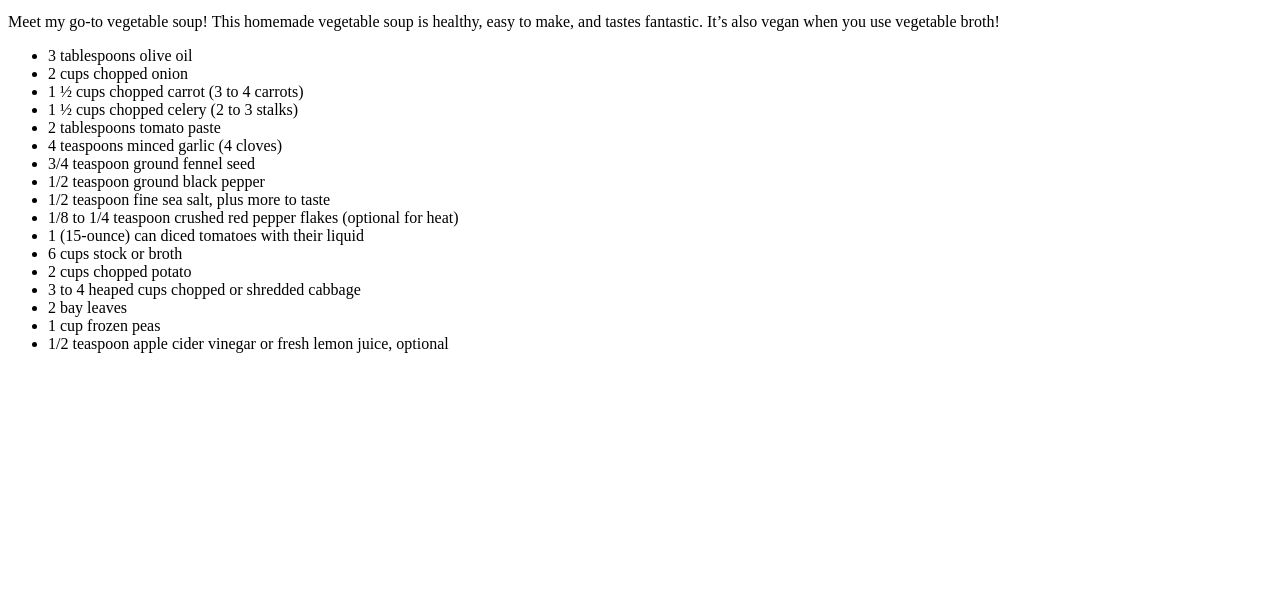
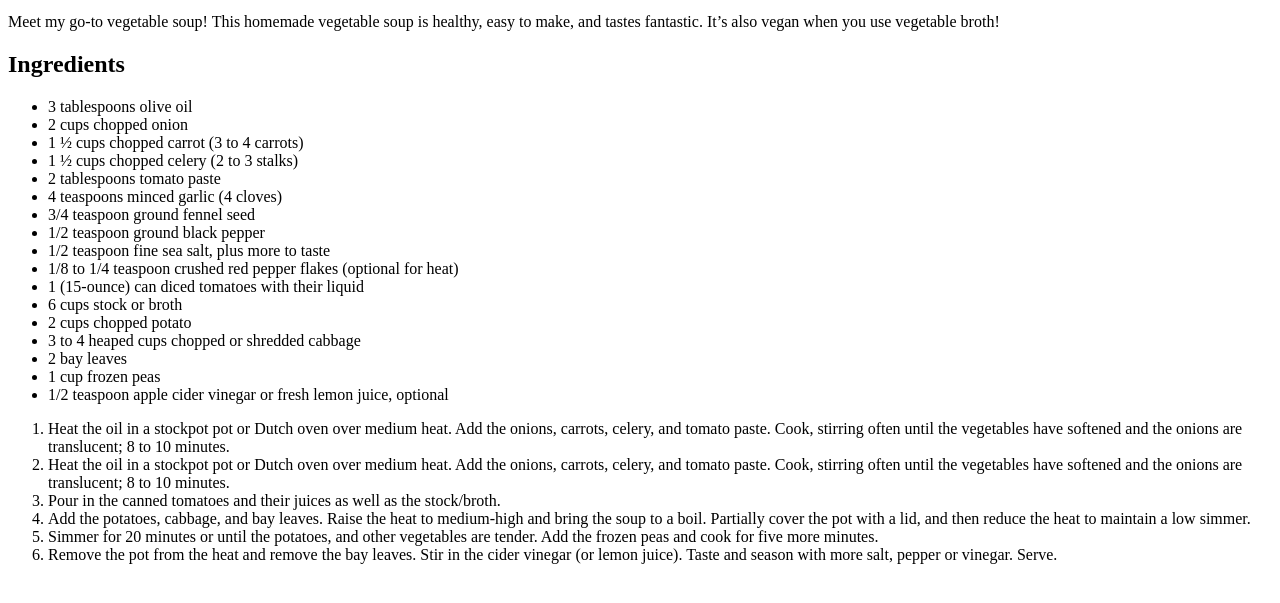
Before and after one commit to divyanshthinks/odin-recipes, a plain HTML site: page recipes/soup.html in a window 1280 px wide. Shown: the part 119-722 px from the top of the page. Drawn offline with Linux system fonts and the light colour scheme.

Commit message:
Add procedure of making soup

```diff
--- a/recipes/soup.html
+++ b/recipes/soup.html
@@ -20,6 +20,7 @@
             It’s also vegan when you use vegetable broth!
 
         </p>
+        <h2> Ingredients </h2>
         <ul>
             <li> 3 tablespoons olive oil </li>
             <li> 2 cups chopped onion  </li>
@@ -39,6 +40,17 @@
             <li> 1 cup frozen peas </li>
             <li> 1/2 teaspoon apple cider vinegar or fresh lemon juice, optional </li>
         </ul>
-
+        <ol>
+            <li> Heat the oil in a stockpot pot or Dutch oven over medium heat. Add the onions, carrots, celery, and tomato paste.
+                Cook, stirring often until the vegetables have softened and the onions are translucent; 8 to 10 minutes.</li>
+                <li> Heat the oil in a stockpot pot or Dutch oven over medium heat. Add the onions, carrots, celery, and tomato paste. Cook, stirring often until the vegetables have softened and the onions are translucent; 8 to 10 minutes.</li>
+                <li>Pour in the canned tomatoes and their juices as well as the stock/broth. </li>
+                <li> Add the potatoes, cabbage, and bay leaves. Raise the heat to medium-high and bring the soup to a boil.
+                    Partially cover the pot with a lid, and then reduce the heat to maintain a low simmer. </li>
+                    <li> Simmer for 20 minutes or until the potatoes, and other vegetables are tender.
+                        Add the frozen peas and cook for five more minutes. </li>
+                        <li> Remove the pot from the heat and remove the bay leaves. Stir in the cider vinegar (or lemon juice).
+                            Taste and season with more salt, pepper or vinegar. Serve. </li>
+        </ol>
     </body>
 </html>
```
